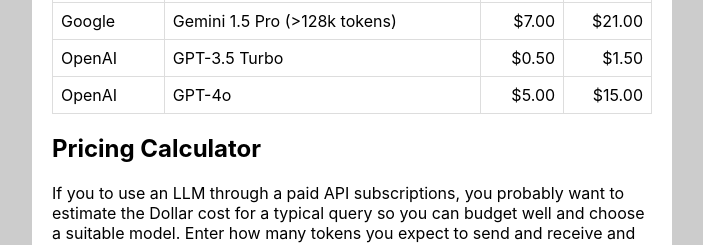
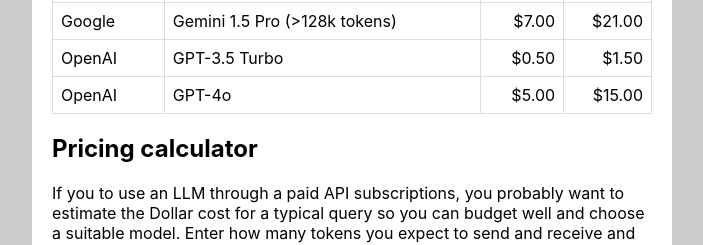
Before and after one commit to MichaelCurrin/token-translator, a React (Create React App) app: page / in a window 1280 px wide. Shown: the part 2620-2865 px from the top of the page, without its empty margins (288-991 px from the left). Built offline with nearby package versions, Linux system fonts and the light colour scheme.

Commit message:
update App.jsx

```diff
--- a/src/App.jsx
+++ b/src/App.jsx
@@ -40,7 +40,7 @@ function App() {
         <Pricing />
       </div>
       <div>
-        <h2>Pricing Calculator</h2>
+        <h2>Pricing calculator</h2>
         <PricingCalculator />
       </div>
       <div>
```
